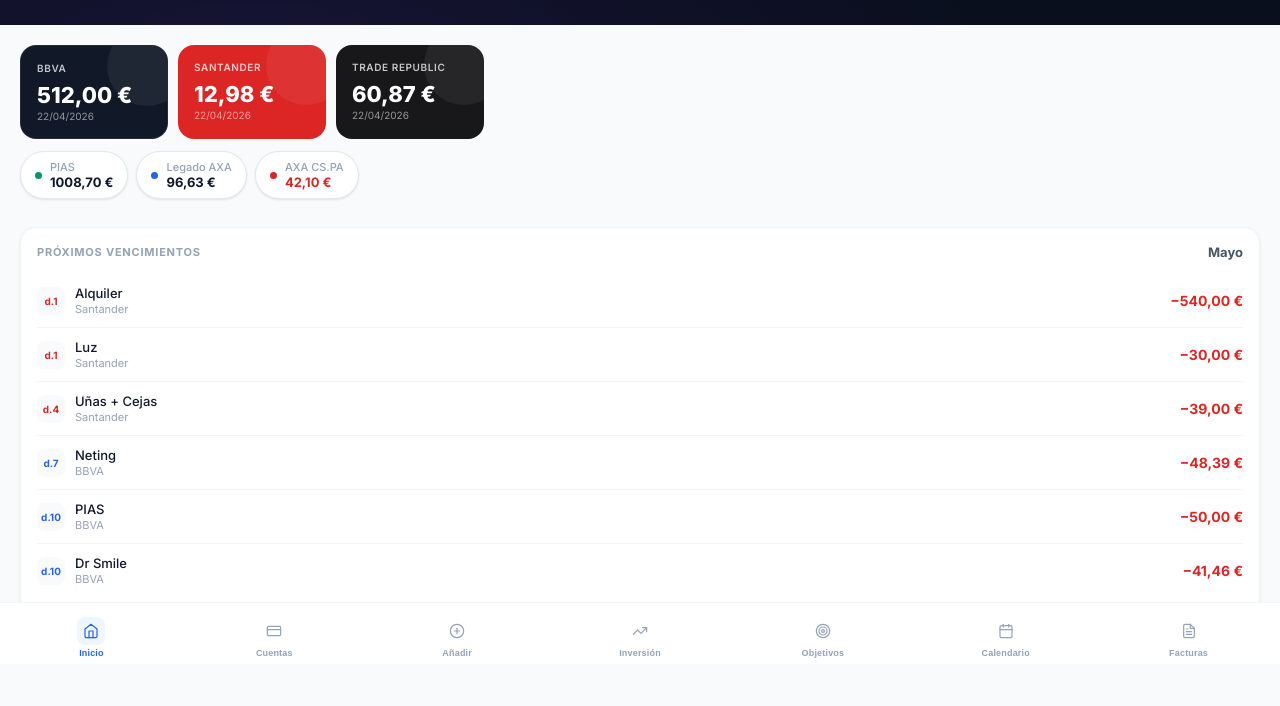
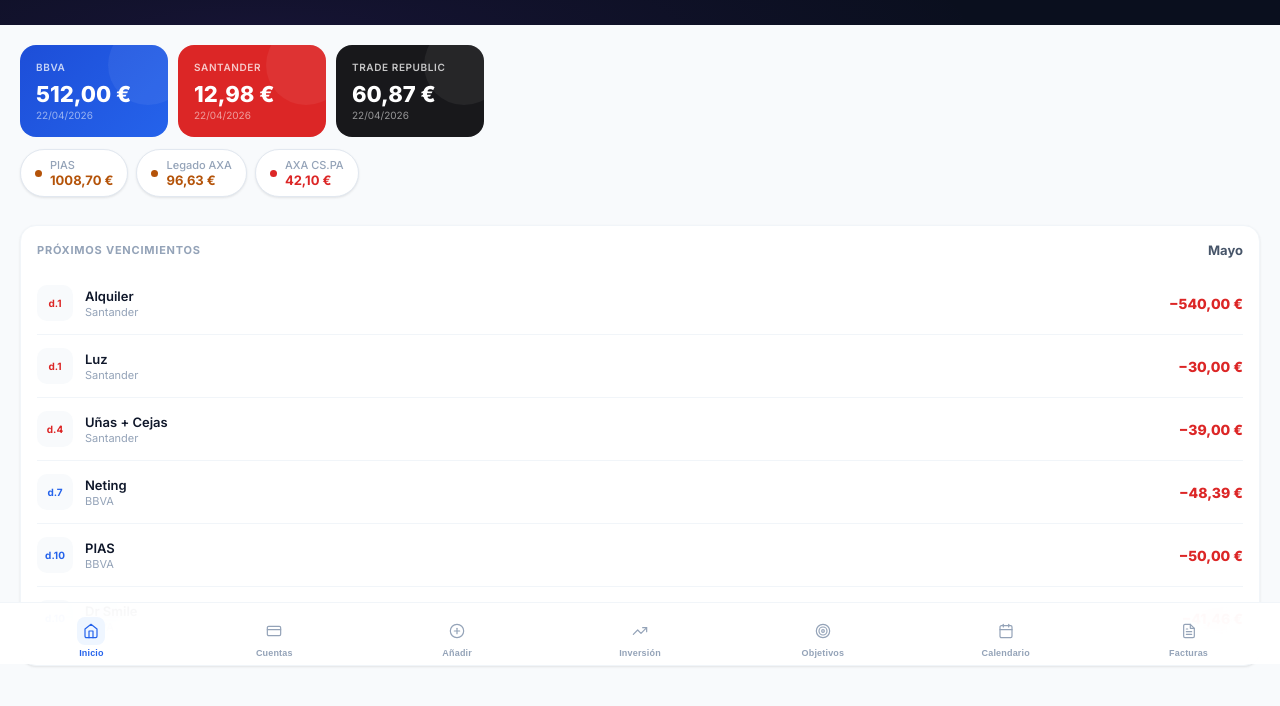
Before and after one commit to Kaizi1829/mis-finanzas, a plain HTML site: page index.html in a window 1280 px wide. Shown: the part 136-842 px from the top of the page. Drawn offline with Linux system fonts and the light colour scheme.

Commit message:
Update index.html

```diff
--- a/index.html
+++ b/index.html
@@ -24,8 +24,9 @@
   --green-light:#ECFDF5;
   --purple:#7C3AED;
   --purple-light:#F5F3FF;
-  --amber:#D97706;
+  --amber:#B45309;
   --amber-light:#FFFBEB;
+  --amber-border:#FDE68A;
   --rose:#E11D48;
   --rose-light:#FFF1F2;
   --bg:#F8FAFC;
@@ -59,7 +60,7 @@ body{font-family:'Inter',system-ui,sans-serif;background:var(--bg);color:var(--t
 .acct-card .ac-amount{font-size:22px;font-weight:800;line-height:1;margin-bottom:4px}
 .acct-card .ac-date{font-size:10px;opacity:.55;font-weight:400}
 .acct-card::after{content:'';position:absolute;width:80px;height:80px;border-radius:50%;background:rgba(255,255,255,.06);top:-20px;right:-20px}
-.ac-bb{background:var(--navy2);color:#fff;border:1px solid rgba(255,255,255,.08)}
+.ac-bb{background:linear-gradient(135deg,#1D4ED8,#2563EB);color:#fff;border:none}
 .ac-sa{background:var(--red);color:#fff}
 .ac-tr{background:var(--dark);color:#fff}
 
@@ -367,9 +368,9 @@ function renderTopBar(){
   const p=DB.inversiones.pias,l=DB.inversiones.legado,a=DB.inversiones.axa;
   const varE=a.cierre-a.compra;
   document.getElementById('invStrip').innerHTML=`
-    <div class="inv-pill"><div class="ip-dot" style="background:var(--green)"></div><div><div class="ip-label">PIAS</div><div class="ip-val">${fmt(p.saldo)}</div></div></div>
-    <div class="inv-pill"><div class="ip-dot" style="background:var(--blue)"></div><div><div class="ip-label">Legado AXA</div><div class="ip-val">${fmt(l.disponible)}</div></div></div>
-    <div class="inv-pill"><div class="ip-dot" style="background:${varE>=0?'var(--green)':'var(--red)'}"></div><div><div class="ip-label">AXA CS.PA</div><div class="ip-val" style="color:${varE>=0?'var(--green)':'var(--red)'}">${fmt(a.cierre)}</div></div></div>
+    <div class="inv-pill"><div class="ip-dot" style="background:var(--amber)"></div><div><div class="ip-label">PIAS</div><div class="ip-val" style="color:var(--amber)">${fmt(p.saldo)}</div></div></div>
+    <div class="inv-pill"><div class="ip-dot" style="background:var(--amber)"></div><div><div class="ip-label">Legado AXA</div><div class="ip-val" style="color:var(--amber)">${fmt(l.disponible)}</div></div></div>
+    <div class="inv-pill"><div class="ip-dot" style="background:${varE>=0?'var(--amber)':'var(--red)'}"></div><div><div class="ip-label">AXA CS.PA</div><div class="ip-val" style="color:${varE>=0?'var(--amber)':'var(--red)'}">${fmt(a.cierre)}</div></div></div>
     ${ivaTotal()>0?`<div class="inv-pill"><div class="ip-dot" style="background:var(--purple)"></div><div><div class="ip-label">IVA acum.</div><div class="ip-val" style="color:var(--purple)">${fmt(ivaTotal())}</div></div></div>`:''}`;
 }
 
@@ -380,49 +381,41 @@ function renderResumen(){
   const next=DB.recibos.filter(r=>reciboAplica(r,hoy.getFullYear(),hoy.getMonth())&&!isPast(r.dia,hoy.getFullYear(),hoy.getMonth())).sort((a,b)=>a.dia-b.dia).slice(0,6);
   let html='';
 
-  if(deudasPend.length){
-    html+=`<div class="summary-block sb-rose">
-      <div class="sb-label">Deudas pendientes · Bizum Santander</div>
-      <div class="sb-value c-rose">${fmt(deudasPend.reduce((s,d)=>s+d.importe,0))}</div>
-      <div class="sb-sub">${deudasPend.length} deuda${deudasPend.length!==1?'s':''} pendiente${deudasPend.length!==1?'s':''}</div>
-    </div>`;
-  }
+  // Resumen IVA
   if(ivaTotal()>0){
     html+=`<div class="summary-block sb-purple">
       <div class="sb-label">IVA acumulado ${hoy.getFullYear()}</div>
-      <div class="sb-value c-purple">${fmt(ivaTotal())}</div>
+      <div class="sb-value" style="color:var(--purple)">${fmt(ivaTotal())}</div>
       <div class="sb-sub">${(DB.iva||[]).length} concepto${(DB.iva||[]).length!==1?'s':''} · Liquidación anual</div>
     </div>`;
   }
 
+  // Deudas pendientes — SOLO la editable (con botón pagar)
+  if(deudasPend.length){
+    html+=`<div class="card" style="border-top:3px solid var(--green)">
+      <div class="card-header"><span class="card-title" style="color:var(--green)">Deudas · Bizum Santander</span><span class="tag tag-green">${fmt(deudasPend.reduce((s,d)=>s+d.importe,0))}</span></div>
+      ${deudasPend.map(d=>`<div class="list-item">
+        <div class="item-icon" style="background:var(--green-light)"><svg width="14" height="14" viewBox="0 0 24 24" fill="none" stroke="var(--green)" stroke-width="2.2" stroke-linecap="round"><line x1="12" y1="1" x2="12" y2="23"/><path d="M17 5H9.5a3.5 3.5 0 000 7h5a3.5 3.5 0 010 7H6"/></svg></div>
+        <div class="item-body"><div class="item-title">${d.nombre}</div>${d.notas?`<div class="item-sub">${d.notas}</div>`:''}</div>
+        <div class="item-amount neg" style="margin-right:8px">−${fmt(d.importe)}</div>
+        <div class="item-action" onclick="pagarDeuda(${d.id})" title="Marcar como pagada"><svg width="12" height="12" viewBox="0 0 24 24" fill="none" stroke="var(--text3)" stroke-width="2.5" stroke-linecap="round" stroke-linejoin="round"><polyline points="20 6 9 17 4 12"/></svg></div>
+      </div>`).join('')}
+    </div>`;
+  }
+
+  // Próximos vencimientos
   html+=`<div class="card">
     <div class="card-header"><span class="card-title">Próximos vencimientos</span><span class="card-value">${mesesC[hoy.getMonth()]}</span></div>
     ${next.map(r=>{
       const cColor=r.cuenta==='bbva'?'var(--blue)':r.cuenta==='san'?'var(--red)':'var(--dark)';
-      const cTag=r.cuenta==='bbva'?'tag-blue':r.cuenta==='san'?'tag-red':'tag-slate';
-      return`<div class="row">
-        <div style="width:28px;height:28px;border-radius:8px;background:var(--bg);display:flex;align-items:center;justify-content:center;flex-shrink:0">
-          <span style="font-size:10px;font-weight:700;color:${cColor}">d.${r.dia}</span>
-        </div>
-        <div class="rn"><div class="rn-main">${r.nombre}</div><div class="rn-sub">${cuentaLabel(r.cuenta)}</div></div>
-        <div class="ra neg">−${fmt(r.importe)}</div>
+      return`<div class="list-item">
+        <div class="item-icon" style="background:var(--bg)"><span style="font-size:10px;font-weight:700;color:${cColor}">d.${r.dia}</span></div>
+        <div class="item-body"><div class="item-title">${r.nombre}</div><div class="item-sub">${r.cuenta==='bbva'?'BBVA':r.cuenta==='san'?'Santander':'Trade Republic'}</div></div>
+        <div class="item-amount neg">−${fmt(r.importe)}</div>
       </div>`;
     }).join('')||`<div style="font-size:13px;color:var(--text3);text-align:center;padding:16px 0">Sin vencimientos pendientes</div>`}
   </div>`;
 
-  if(deudasPend.length){
-    html+=`<div class="card">
-      <div class="card-header"><span class="card-title">Deudas · Bizum</span></div>
-      ${deudasPend.map(d=>`<div class="list-item">
-        <div class="item-icon" style="background:var(--rose-light)">
-          <svg width="16" height="16" viewBox="0 0 24 24" fill="none" stroke="var(--rose)" stroke-width="2" stroke-linecap="round" stroke-linejoin="round"><line x1="12" y1="1" x2="12" y2="23"/><path d="M17 5H9.5a3.5 3.5 0 000 7h5a3.5 3.5 0 010 7H6"/></svg>
-        </div>
-        <div class="item-body"><div class="item-title">${d.nombre}</div>${d.notas?`<div class="item-sub">${d.notas}</div>`:''}</div>
-        <div class="item-amount c-rose">−${fmt(d.importe)}</div>
-        <div class="item-action" onclick="pagarDeuda(${d.id})"><svg width="12" height="12" viewBox="0 0 24 24" fill="none" stroke="var(--text3)" stroke-width="2.5" stroke-linecap="round" stroke-linejoin="round"><polyline points="20 6 9 17 4 12"/></svg></div>
-      </div>`).join('')}
-    </div>`;
-  }
   document.getElementById('s-resumen').innerHTML=html;
 }
 function pagarDeuda(id){const d=(DB.deudas||[]).find(x=>x.id===id);if(!d)return;d.pagada=true;saveDB();renderResumen();}
```
